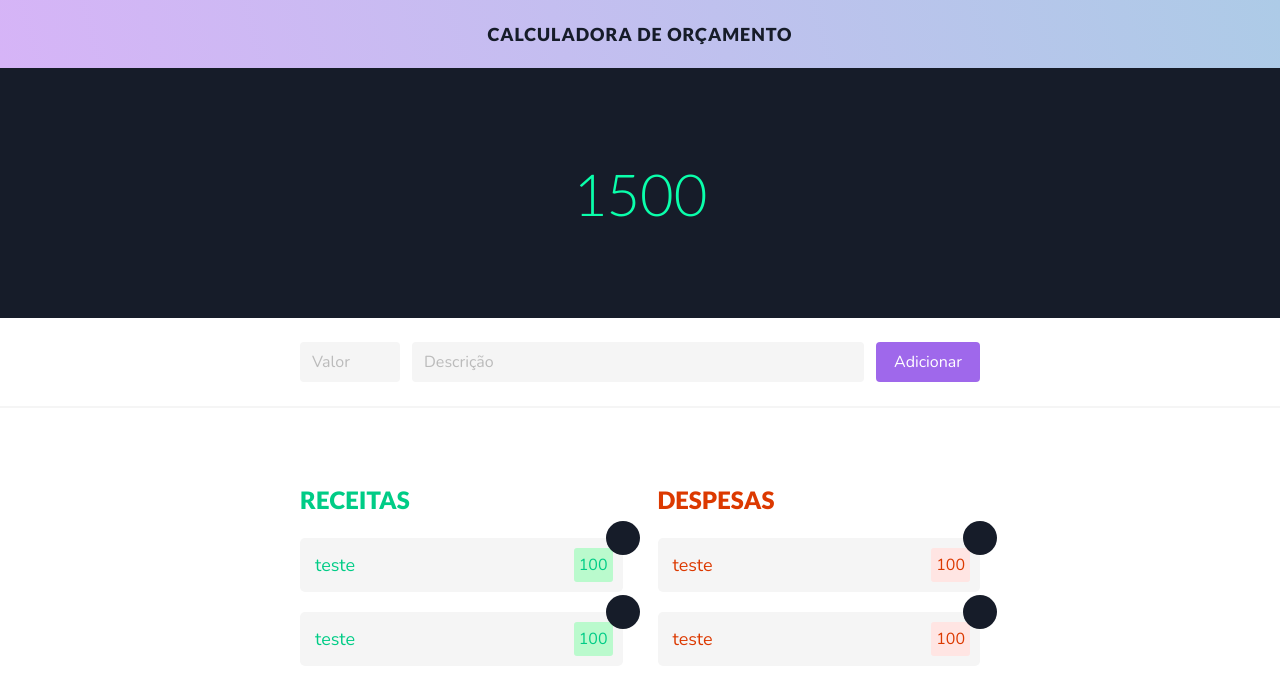
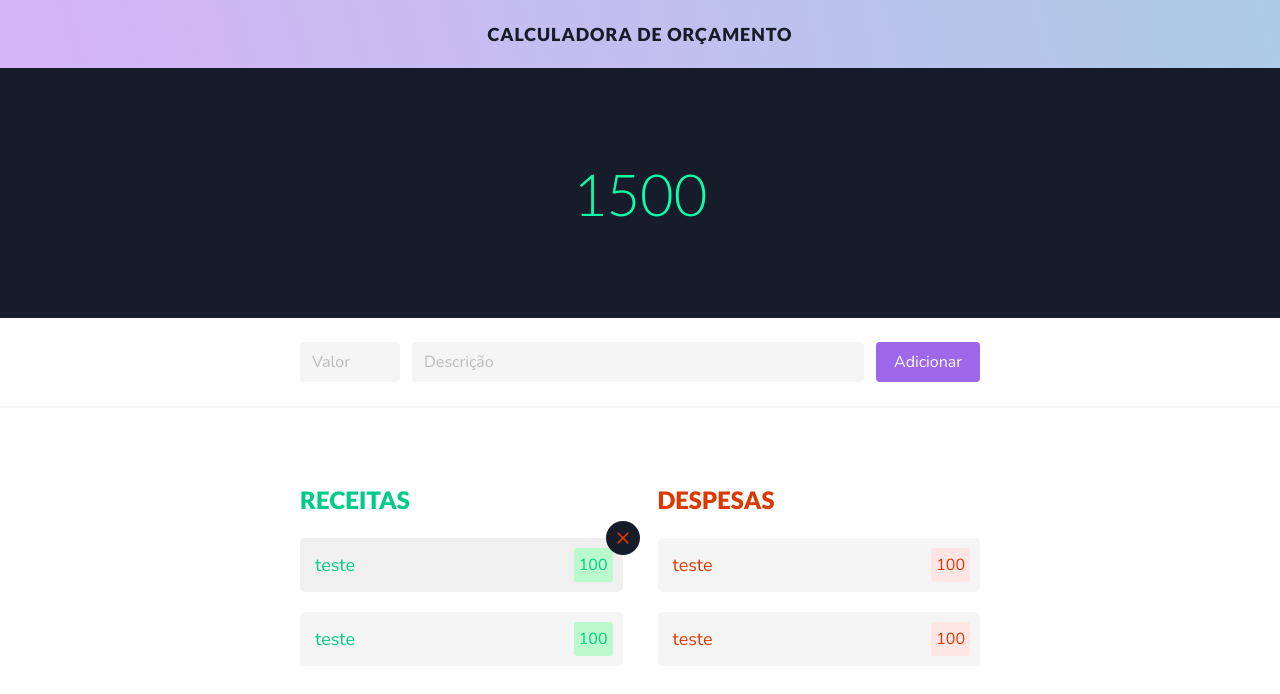
Before and after one commit to KlausDevWalker/desafio-go-dev-angular-frontend, an Angular app: page / in a window 1280 px wide. In both pictures the pointer is over the element 461 px from the left and 565 px from the top of the page. Shown: the top 694 px of the page. Built offline with nearby package versions, Linux system fonts and the light colour scheme.

Commit message:
add and style delete icon svg

```diff
--- a/src/app/budget-item-list/budget-item-card/budget-item-card.component.scss
+++ b/src/app/budget-item-list/budget-item-card/budget-item-card.component.scss
@@ -5,14 +5,31 @@
 	width: 100%;
 	position: relative;
 
+	&:hover {
+		.x-icon-button {
+			opacity: 1;
+			transform: scale(1);
+		}
+	}
+
 	.x-icon-button {
 		position: absolute;
 		height: 34px;
 		width: 34px;
 		border-radius: 50%;
-		background-color: $dark;
+		background: $dark url('../../../assets/delete_icon.svg') no-repeat center;
 		right: -17px;
 		top: -17px;
+
+		transition: opacity 0.2s ease-out, transform 0.2s ease-out;
+		transform: scale(0);
+		opacity: 0;
+
+		cursor: pointer;
+
+		&:hover {
+			transform: scale(1.2);
+		}
 	}
 }
 
@@ -23,6 +40,11 @@
 	padding: 10px;
 	border-radius: 5px;
 	cursor: pointer;
+
+	transition: background-color 0.2s ease-out;
+	&:hover {
+		background-color: darken($light-grey, 2%);
+	}
 
 	.description {
 		display: flex;
```
Also changed, not shown: src/assets/delete_icon.svg (added).
